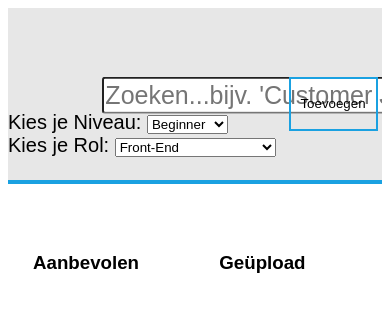
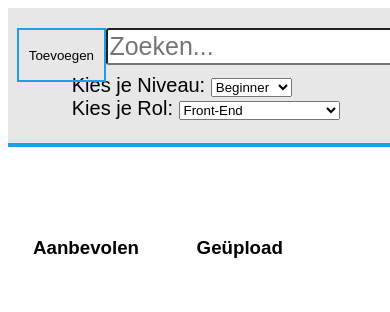
Before and after one commit to timrebergen/Fix-Billy, a plain HTML site: page Landingpage/html/index.html in a window 390 px wide. Drawn offline with Linux system fonts and the light colour scheme; no server answers.

Commit message:
Header changes + responsive design verbeterd
Paar dingen aangepast aan de header. Verder nog wat gewerkt aan het responsive gedeelte (zie 'add' button als voorbeeld)

```diff
--- a/Landingpage/html/css/cards.css
+++ b/Landingpage/html/css/cards.css
@@ -1,13 +1,17 @@
 #contentMain{
-    margin-top: 25px;
     grid-template-columns: 1fr 1fr;
     font-family: Arial, Helvetica, sans-serif;
     min-height: 100%;
-    bottom: 0;
     display: grid;
     grid-gap: 15%;
     padding: 25px;
   }
+
+
+  #recommendedContainer,#uploadedContainer{
+    margin-top: 185px;
+  }
+
 
   .cardListRecommended{
     float: left;
@@ -21,7 +25,7 @@
     'What';
     min-width: 70%;
     max-width: 70%;
-    margin-top: 30px;
+    margin-top: 15px;
     padding: 15px;
   }
 
@@ -35,12 +39,18 @@
     grid-template-areas:
     'Name'
     'What';
+    min-width: 70%;
     max-width: 70%;
-    margin-top: 30px;
+    margin-top: 15px;
     padding: 15px;
   }
 
-  .cardListRecommended > h1 {
+  #recommendedContainer h1, #uploadedContainer h1{
+    vertical-align: top;
+;
+  }
+
+  .cardListRecommended> h1 {
     font-size: 16px;
   }
 
@@ -59,13 +69,14 @@
   .cardListRecommended > button{
     color: #1AA1E1;
     padding: 12px;
-    border-radius: 5px;
     border-style: solid;
     border-width: 2px;
     background-color: transparent;
     font-weight: bolder;
+    transition-duration: 0.5s;
     display: table-cell;
     vertical-align: bottom;
+    border: 2px solid #1AA1E1;
   }
 
   .cardListRecommended > button:hover{
@@ -73,7 +84,6 @@
     color: white;
     border-radius: 5px;
   }
-
 
 
   .cardListUploaded > h2 {
@@ -101,3 +111,10 @@
     color: white;
     border-radius: 5px;
   }
+
+  @media (max-width: 85em) {
+    #contentMain{
+      grid-gap: 1%;
+      margin-left: 0px;
+  }
+}
--- a/Landingpage/html/css/landingpage.css
+++ b/Landingpage/html/css/landingpage.css
@@ -1,8 +1,6 @@
 .Container{
   font-family: Arial, Helvetica, sans-serif;
   min-height: 100%;
-  bottom: 0;
-
 }
 
 #logoHU{
@@ -11,12 +9,12 @@
   padding: 15px;
 }
 
-.Header{
-  position: relative;
-  width: 100%;
+#Header{
+  position: fixed;
   background-color: #e7e7e7;
   border-bottom: 4px solid #1AA1E1;
   overflow-x: hidden;
+  overflow-y: hidden;
 }
 
  #Title{
@@ -30,11 +28,8 @@
 
 #searchBar{
   position: relative;
-  float: left;
   left: 25%;
-  transform: translateY(-55%);
   border-radius: 3px;
-  min-width: 25%;
   margin-right: 30%;
   padding: 0.5%;
   font-size: 25px;
@@ -45,21 +40,19 @@
   transform: translateY(-50%);
   float: right;
   font-size: 20px;
-  margin-right: 5%;
+  margin-right: 15%;
 }
 
 button.Add{
+  left: 55%;
   width: 75px;
   height: 40px;
+  top: 45%;
   margin: auto;
   text-align: center;
   position: absolute;
-  left: 75%;
-  top: 40%;
-  margin-right: 10%;
   transition-duration: 0.5s;
   cursor: pointer;
-  display: inline-block;
   border: 2px solid #1AA1E1;
   background-color: transparent;
   padding: 5px;
@@ -71,22 +64,26 @@ button.add-1:hover{
   border-radius: 5px;
 }
 
-@media screen and (max-width:200px){
-  #container {
-    width:100%; /* The width is 100%, when the viewport is 800px or smaller */
+
+@media (max-width: 65em) {
+  #searchBar {
+    top: 15%;
+    position: absolute;
   }
 }
 
-
-
-@media (max-width: 65em) {
+@media (max-width: 85em) {
   #logoHU, #Title {
   visibility: hidden;
   }
 }
 
-@media (max-width: 65em) {
-  #Values {
-    float: left;
+
+@media (max-width: 85em) {
+  button.Add{
+    left: 1%;
+    top: 15%;
+    float: right;
+    margin-left: 5px;
   }
 }
--- a/Landingpage/html/index.html
+++ b/Landingpage/html/index.html
@@ -45,15 +45,15 @@
   }
 
 /* Voor mobile: */
-[class*="Header-"] {
-  width: 100%;
+[class*="Header"] {
+  min-width: 100%;
 }
 
 </style>
 
 <body>
 <header class="Container">
-    <div class="Header">
+    <div id="Header" class="Header-4 Header-s-3" style="min-width: 100%; max-width: 100%; height: auto;">
         <img src="css/hu_logo.png" class="Logo" id="logoHU" style="width:75px; height:55px">
         <h1 id="Title">BILLY</h1>
         <div id="Searchwrapper">
@@ -62,7 +62,7 @@
             type="text"
             name="searchBar"
             id="searchBar"
-            placeholder="Zoeken...bijv. 'Customer Journey"
+            placeholder="Zoeken..."
             />
     </div>
         <div class="form" id="Values">
@@ -85,7 +85,7 @@
                 </select>
             </form>
         </div>
-        <div id="Add">
+        <div class="button" id="Add">
             <a href="PHP/data_frontend.php">
                 <button class="Add add-1">
                     Toevoegen
@@ -95,14 +95,14 @@
     </div>
 </Header>
 
-<section id="contentMain">
-    <aside class="Uploaded-4 Uploaded-s-9">
+<section id="contentMain" style="max-width: 100%; min-width: 5%;">
+    <aside class="list" id="recommendedContainer">
         <h1>Aanbevolen</h1>
-        <ul id="cardListRecommended"></ul>
+        <ul id="cardListRecommended" style="min-width: 100%; max-width: 100%; height: auto;"></ul>
     </aside>
-    <aside class="Uploaded-3 Uploaded-s-12">
+    <aside class="list" id="uploadedContainer">
         <h1>Geüpload</h1>
-        <ul id="cardListUploaded"></ul>
+        <ul id="cardListUploaded" style="min-width: 100%; max-width: 100%; height: auto;"></ul>
     </aside>
 </section>
 
```
Also changed, not shown: 1 other file.
